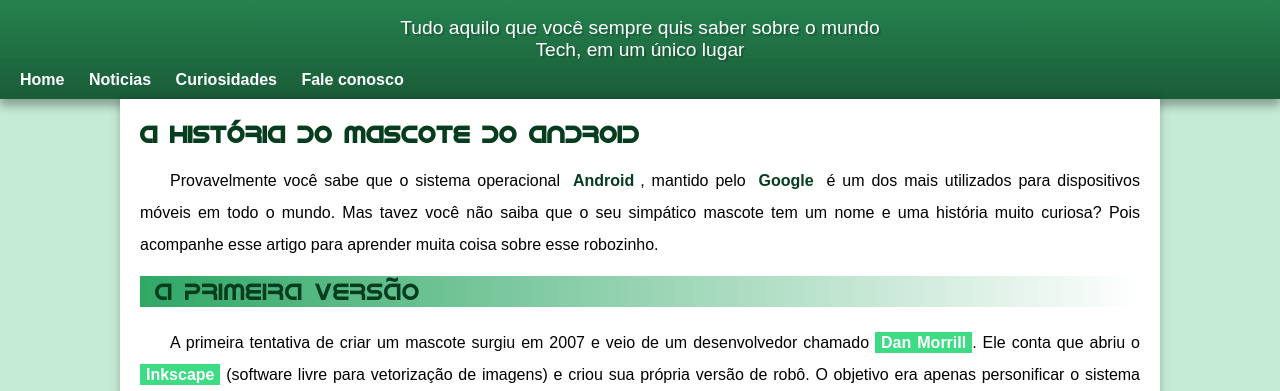
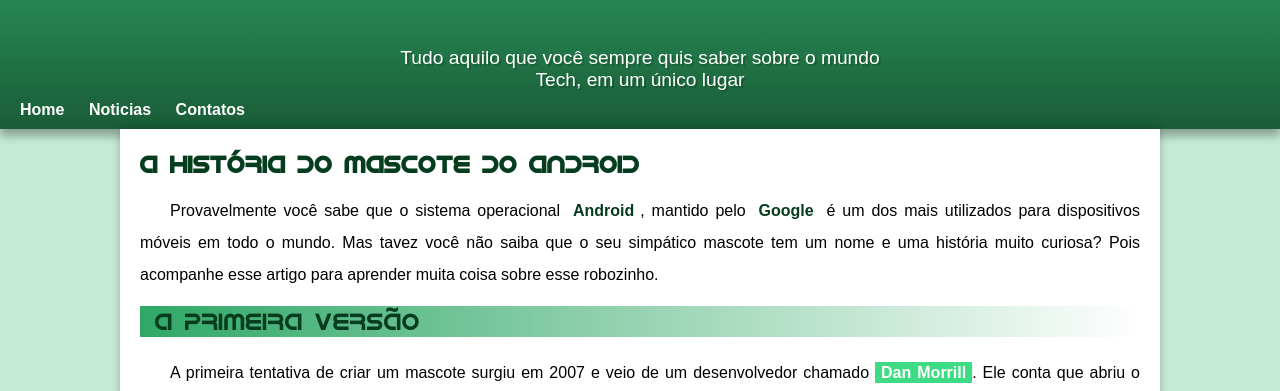
Before and after one commit to thiagomatos1/HTML-CSS, a plain HTML site: page Exercicios/Desafio 10 site android/index.html in a window 1280 px wide. Shown: the part 100-491 px from the top of the page. Drawn offline with Linux system fonts and the light colour scheme.

Commit message:
criei o exercicio 022

```diff
--- a/Exercicios/Desafio 10 site android/estilo/style.css
+++ b/Exercicios/Desafio 10 site android/estilo/style.css
@@ -103,7 +103,7 @@ header > h1{
     font-family:var(--fonte-destaque);
     color: white;
     font-weight: normal;
-    margin-bottom: 20px;
+    margin-bottom: 50px;
     font-size: 3em;
     text-shadow: 2px 2px 0px rgba(0, 0, 0, 0.185);
 
--- a/Exercicios/Desafio 10 site android/index.html
+++ b/Exercicios/Desafio 10 site android/index.html
@@ -17,8 +17,8 @@
         <nav>
             <a href="http://">Home</a>
             <a href="http://">Noticias</a>
-             <a href="http://">Curiosidades</a>
-            <a href="http://">Fale conosco</a>
+             <a href="http://">Contatos</a>
+
         </nav>
     </header>
 
```
Also changed, not shown: Exercicios/ex022/imagens/pattern001.png (added), Exercicios/ex022/imagens/pattern002.png (added), Exercicios/ex022/imagens/pattern003.png (added), Exercicios/ex022/imagens/pattern004.png (added), Exercicios/ex022/imagens/target001.png (added), Exercicios/ex022/imagens/wallpaper001.jpg (added), Exercicios/ex022/imagens/wallpaper002.jpg (added), Exercicios/ex022/imagens/wallpaper003.jpg (added), Exercicios/ex022/imagens/wallpaper004.jpg (added), Exercicios/ex022/imagens/wallpaper005.jpg (added), Exercicios/ex022/imagens/wallpaper006.jpg (added).
